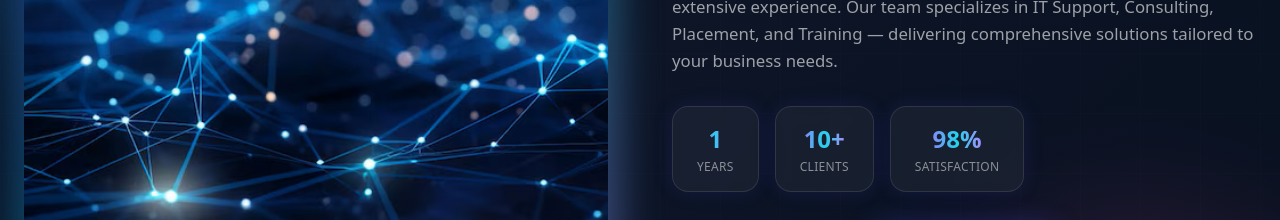
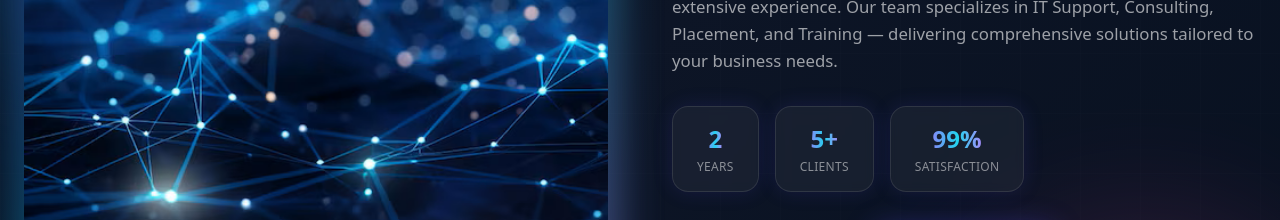
Before and after one commit to MalairamanC/Jaswisys-Project, a React (Vite) app: page / in a window 1280 px wide. Shown: the part 2020-2240 px from the top of the page. Built offline with nearby package versions, Linux system fonts and the light colour scheme.

Commit message:
Update statistics in About component

```diff
--- a/src/components/About.jsx
+++ b/src/components/About.jsx
@@ -255,9 +255,9 @@ function About() {
 
               {/* Stats row */}
               <div className="flex gap-4 flex-wrap mt-1">
-                <StatChip value="1" label="Years" delay={0.6} />
-                <StatChip value="10+" label="Clients" delay={0.7} />
-                <StatChip value="98%" label="Satisfaction" delay={0.8} />
+                <StatChip value="2" label="Years" delay={0.6} />
+                <StatChip value="5+" label="Clients" delay={0.7} />
+                <StatChip value="99%" label="Satisfaction" delay={0.8} />
               </div>
 
               {/* CTA button — centered */}
@@ -423,9 +423,9 @@ function About() {
                     className="flex gap-4 flex-wrap"
                   >
                     {[
-                      { value: "1", label: "Years of Experience" },
-                      { value: "10+", label: "Clients Served" },
-                      { value: "98%", label: "Satisfaction Rate" },
+                      { value: "2", label: "Years of Experience" },
+                      { value: "5+", label: "Clients Served" },
+                      { value: "99%", label: "Satisfaction Rate" },
                     ].map((s, i) => (
                       <div
                         key={i}
```
